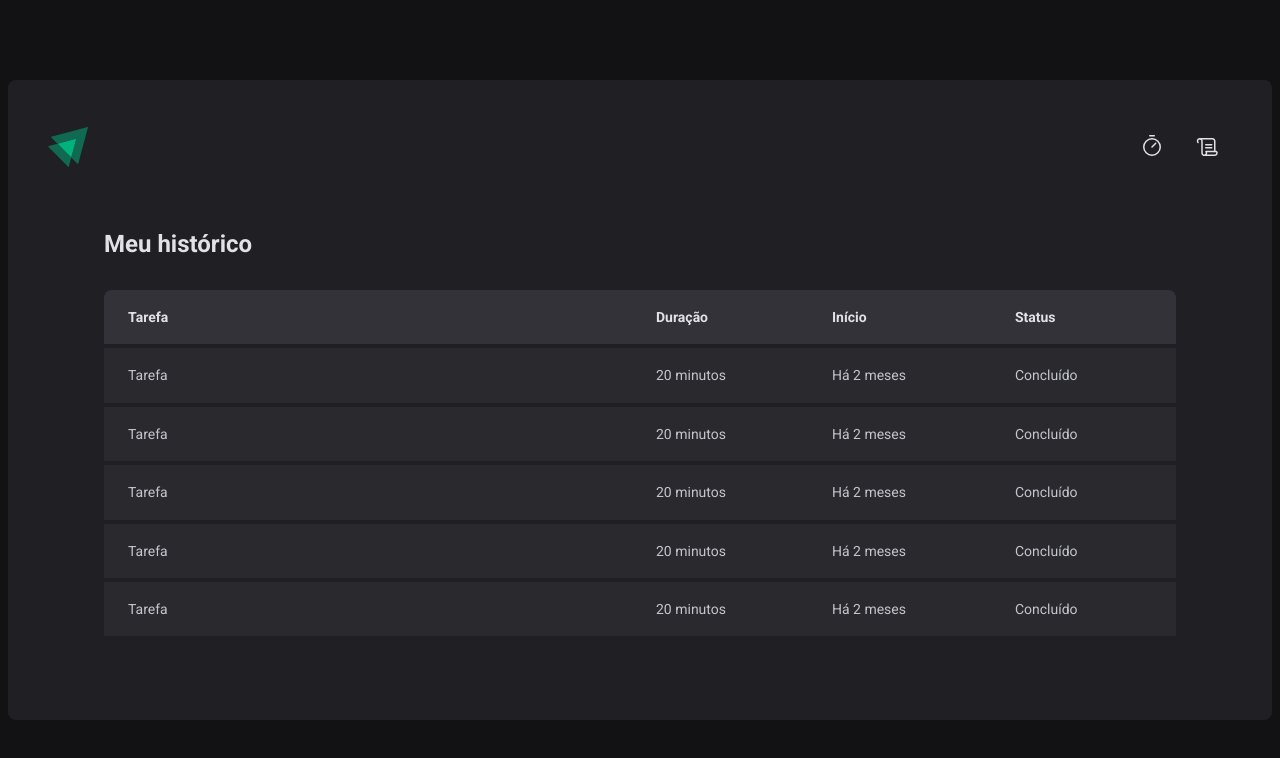
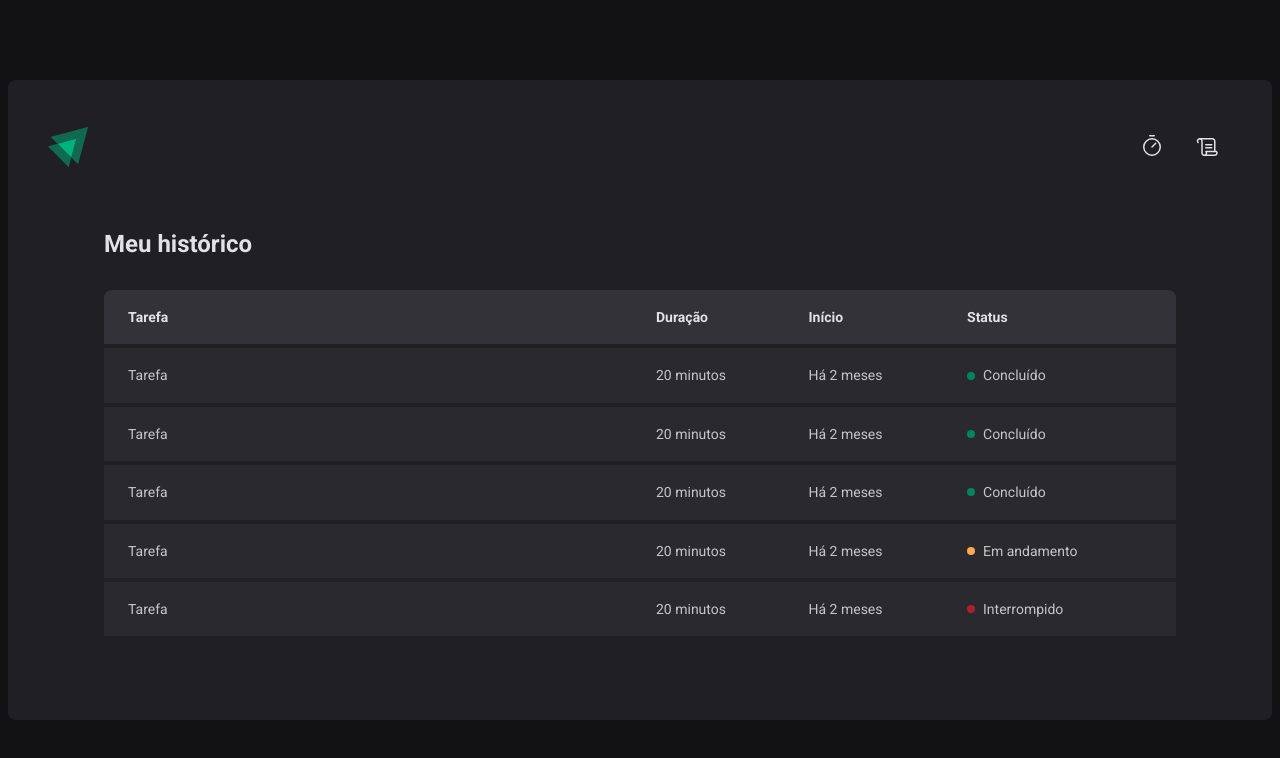
Before and after one commit to samuel-cardoso/timer, a React (Vite) app: page /history in a window 1280 px wide. Shown: the top 758 px of the page. Built offline with nearby package versions, Linux system fonts and the light colour scheme.

Commit message:
feat: create status component

```diff
--- a/src/pages/History/index.tsx
+++ b/src/pages/History/index.tsx
@@ -1,4 +1,4 @@
-import { HistoryContainer, HistoryList } from "./styles";
+import { HistoryContainer, HistoryList, Status } from "./styles";
 
 export function History() {
   return (
@@ -21,31 +21,41 @@ export function History() {
               <td>Tarefa</td>
               <td>20 minutos</td>
               <td>Há 2 meses</td>
-              <td>Concluído</td>
+              <td>
+                <Status statusColor="green">Concluído</Status>
+              </td>
             </tr>
             <tr>
               <td>Tarefa</td>
               <td>20 minutos</td>
               <td>Há 2 meses</td>
-              <td>Concluído</td>
+              <td>
+                <Status statusColor="green">Concluído</Status>
+              </td>
             </tr>
             <tr>
               <td>Tarefa</td>
               <td>20 minutos</td>
               <td>Há 2 meses</td>
-              <td>Concluído</td>
+              <td>
+                <Status statusColor="green">Concluído</Status>
+              </td>
             </tr>
             <tr>
               <td>Tarefa</td>
               <td>20 minutos</td>
               <td>Há 2 meses</td>
-              <td>Concluído</td>
+              <td>
+                <Status statusColor="yellow">Em andamento</Status>
+              </td>
             </tr>
             <tr>
               <td>Tarefa</td>
               <td>20 minutos</td>
               <td>Há 2 meses</td>
-              <td>Concluído</td>
+              <td>
+                <Status statusColor="red">Interrompido</Status>
+              </td>
             </tr>
           </tbody>
         </table>
--- a/src/pages/History/styles.ts
+++ b/src/pages/History/styles.ts
@@ -67,3 +67,30 @@ export const HistoryList = styled.div`
     }
   }
 `;
+
+const STATUS_COLORS = {
+  yellow: "yellow-500",
+  green: "green-500",
+  red: "red-500",
+} as const;
+
+interface StatusProps {
+  // As cores que eu tenho disponíveis são as keys do meu objeto STATUS_COLORS.
+  // O typeof é necessário porque o typescript não consegue ler um objeto javascript, apenas a tipagem.
+  statusColor: keyof typeof STATUS_COLORS;
+}
+
+export const Status = styled.span<StatusProps>`
+  display: flex;
+  align-items: center;
+  gap: 0.5rem;
+
+  // O before e o after são elementos que podemos colocar que ficarão dentro da tag, no começo ou no final.
+  &::before {
+    content: "";
+    width: 0.5rem;
+    height: 0.5rem;
+    border-radius: 9999px;
+    background: ${(props) => props.theme[STATUS_COLORS[props.statusColor]]};
+  }
+`;
```
